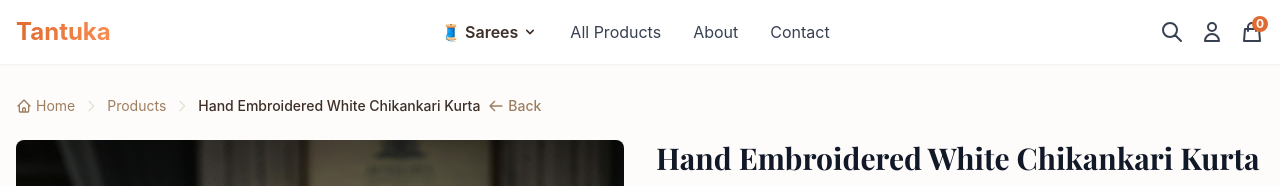
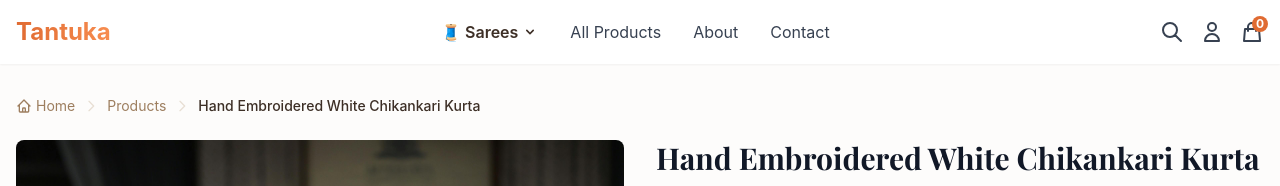
Before and after one commit to nilabhsubramaniam/Tantuka, a Next.js app in the folder frontend/: page /products/1 in a window 1280 px wide. Shown: the top 186 px of the page. Built offline with nearby package versions, Linux system fonts and the light colour scheme.

Commit message:
refactor: Remove back button from breadcrumbs - keep navigation clean and intuitive

```diff
--- a/frontend/components/ui/Breadcrumbs.js
+++ b/frontend/components/ui/Breadcrumbs.js
@@ -1,10 +1,7 @@
 import React from 'react';
 import Link from 'next/link';
-import { useRouter } from 'next/router';
 
 const Breadcrumbs = ({ items }) => {
-    const router = useRouter();
-
     return (
         <nav className="flex items-center space-x-2 text-sm mb-6" aria-label="Breadcrumb">
             <Link
@@ -38,18 +35,6 @@ const Breadcrumbs = ({ items }) => {
                     )}
                 </React.Fragment>
             ))}
-
-            {/* Back Button */}
-            <button
-                onClick={() => router.back()}
-                className="ml-auto flex items-center gap-1 text-primary-600 hover:text-accent-600
-                         transition-colors duration-200 font-medium"
-            >
-                <svg className="w-4 h-4" fill="none" stroke="currentColor" viewBox="0 0 24 24">
-                    <path strokeLinecap="round" strokeLinejoin="round" strokeWidth={2} d="M10 19l-7-7m0 0l7-7m-7 7h18" />
-                </svg>
-                Back
-            </button>
         </nav>
     );
 };
```
